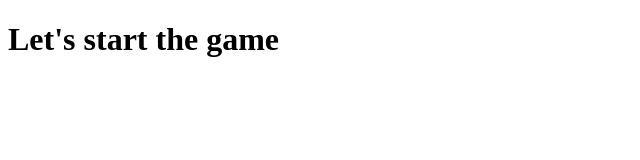
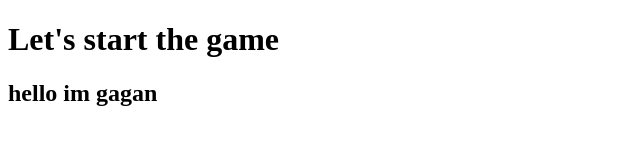
Before and after one commit to govardhan9692/anime-universe, a plain HTML site: page index.html in a window 1280 px wide. Shown: the whole page, without its empty margins (0-640 px from the left). Drawn offline with Linux system fonts and the light colour scheme.

Commit message:
my help to anime universe

```diff
--- a/index.html
+++ b/index.html
@@ -8,5 +8,7 @@
 <body>
 
     <h1>Let's start the game</h1>
+
+    <h2>hello im gagan </h2>
 </body>
 </html>
```
